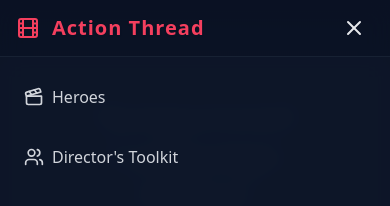
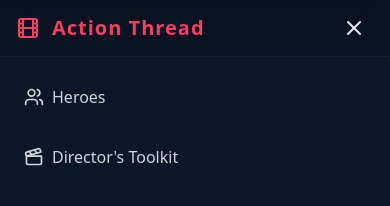
Before and after one commit to thgii/Outgunned-Async-App, a React (Vite) app in the folder apps/web/: page / in a window 390 px wide. Both pictures are taken after a click on the button "Open navigation". Shown: the top 206 px of the page. Built offline with nearby package versions, Linux system fonts and the light colour scheme; no server answers.

Commit message:
Update Header.tsx

```diff
--- a/apps/web/src/components/Header.tsx
+++ b/apps/web/src/components/Header.tsx
@@ -104,7 +104,7 @@ export default function Header() {
                 onClick={onNav}
               >
                 <span className="inline-flex items-center gap-2">
-                  <Clapperboard className="h-5 w-5" /> Heroes
+                  <Users className="h-5 w-5" /> Heroes
                 </span>
               </NavLink>
 
@@ -116,7 +116,7 @@ export default function Header() {
                 onClick={onNav}
               >
                 <span className="inline-flex items-center gap-2">
-                  <Users className="h-5 w-5" /> Director&apos;s Toolkit
+                  <Clapperboard className="h-5 w-5" /> Director&apos;s Toolkit
                 </span>
               </NavLink>
 
```
